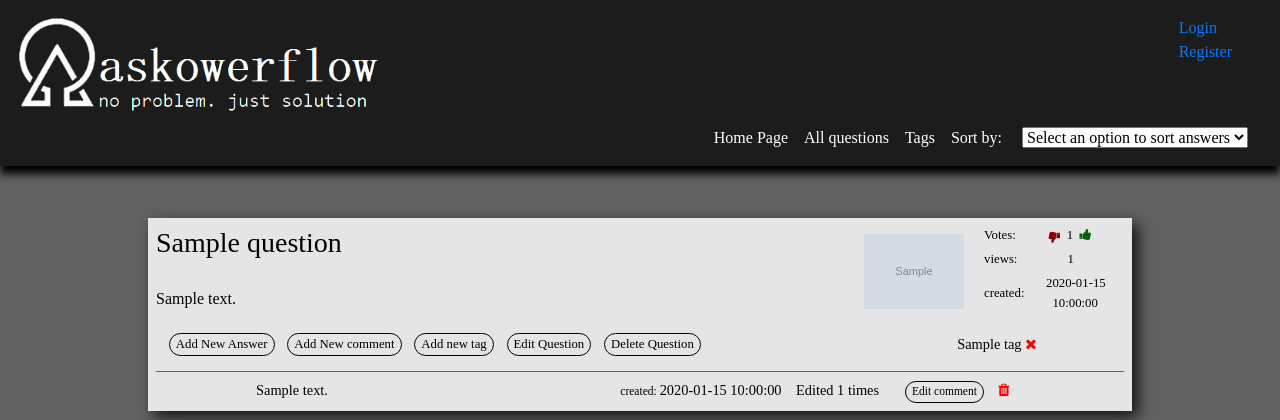
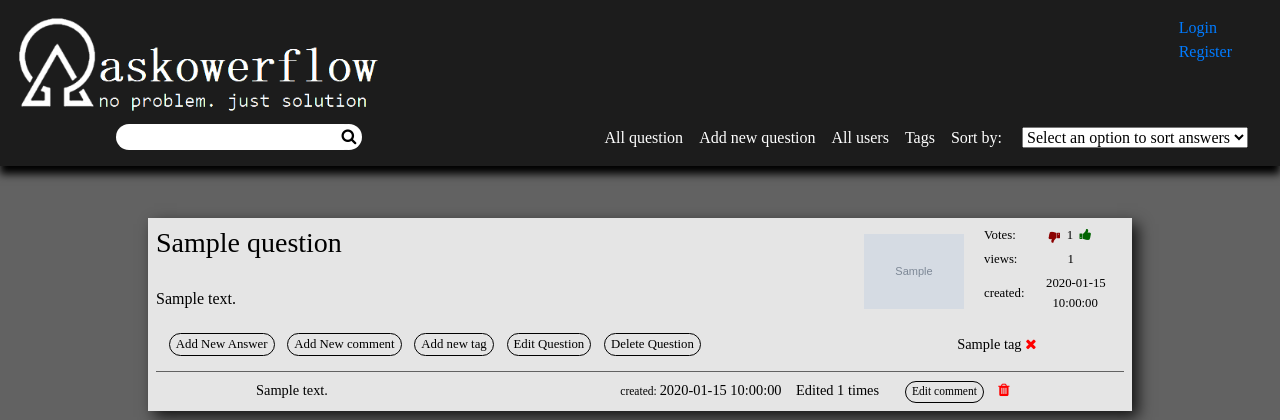
Before and after one commit to CodecoolGlobal/ask-mate-3-python-mllorand, a Flask app: template templates/question.html in a window 1280 px wide. Shown: the top 420 px of the page. Run offline with Flask 2, Linux system fonts and the light colour scheme; the template is opened without the code that fills it: most values are stand-ins (such as "Sample title", 1, 10 or a date in 2020); grey boxes marked "Sample" are stand-in pictures; some libraries are stand-ins or nearby versions.

Commit message:
refactor(navbar)
-layout done
-question page done
-index page done
-search page done

```diff
--- a/templates/layout.html
+++ b/templates/layout.html
@@ -38,8 +38,17 @@
 	    {% endif %}
     </div>
     <div class="navbar-custom-container">
+        <div class="main-nav">
+            <form class="nav-search" action="/search">
+                <input name="q" type="text"><button type="submit"><i class="fa fa-search"></i></button>
+            </form>
+            <div><a href="{{ url_for('load_list_page') }}" type="submit">All question</a></div>
+            <div><a href="{{url_for('add_new_record', record='question')}}" type="submit">Add new question</a></div>
+            <div><a href="{{ url_for('load_users_list') }}" type="submit">All users</a></div>
+            <div><a href="{{ url_for('load_tags_page') }}" type="submit">Tags</a></div>
     {% block navbar %}
     {% endblock %}
+        </div>
     </div>
 </div>
 <div class="content-container">
--- a/templates/question.html
+++ b/templates/question.html
@@ -3,10 +3,6 @@
     Question Page
 {% endblock %}
 {% block navbar %}
-    <div class="main-nav">
-        <div><a href="{{ url_for('load_main') }}">Home Page</a></div>
-        <div><a href="{{ url_for('load_list_page') }}">All questions</a></div>
-        <div><a href="{{ url_for('load_tags_page') }}" type="submit">Tags</a></div>
         <div>
             <label for="sort_by">Sort by:</label>
             <select onchange="location = this.value" name="sort_by" id="sort_by">
@@ -23,7 +19,6 @@
                 {% endfor %}
             </select>
         </div>
-    </div>
 {% endblock %}
 {% block content %}
     {% for question in payload.question %}
```
Also changed, not shown: templates/index.html (+0 -9 lines), templates/search.html (+0 -8 lines).
